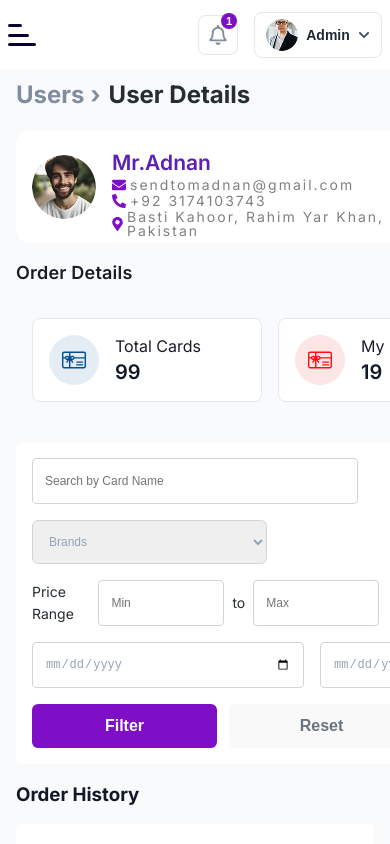
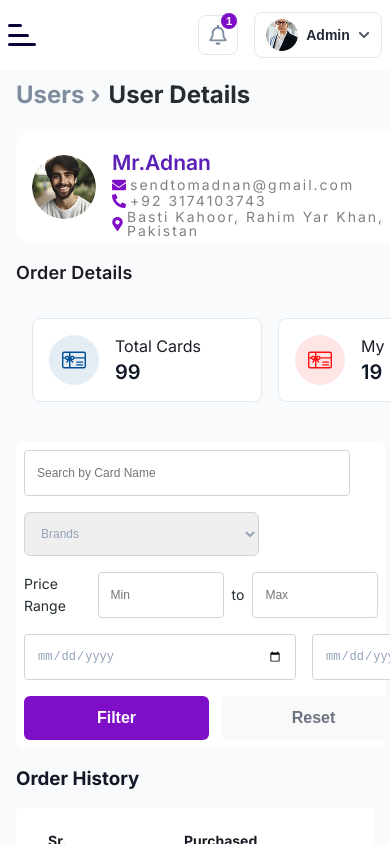
Before and after one commit to codewith-adnan/GiftCard, a React (Create React App) app: page /pages/usersDetail in a window 390 px wide. Built offline with nearby package versions, Linux system fonts and the light colour scheme.

Commit message:
add search filter and pagination

```diff
--- a/src/index.css
+++ b/src/index.css
@@ -20,20 +20,33 @@ body {
   border-radius: 8px;
 }
 
-/* ::-webkit-scrollbar-thumb {
+::-webkit-scrollbar-thumb {
   background: #7e22ce;
   border-radius: 8px;
-} */
+}
 
 ::-webkit-scrollbar-thumb:hover {
   background: #6b21a8;
 }
 
 /* Firefox */
-/* * {
-  scrollbar-width: 4px;
+* {
+  scrollbar-width: thin;
   scrollbar-color: #7e22ce #f1f1f1;
-} */
+}
+
+/* Mobile Scrollbar - Force visibility */
+@media (max-width: 700px) {
+  * {
+    scrollbar-width: thin;
+    scrollbar-color: #7e22ce #f1f1f1;
+  }
+
+  ::-webkit-scrollbar {
+    width: 3px;
+    -webkit-appearance: none;
+  }
+}
 
 code {
   font-family: source-code-pro, Menlo, Monaco, Consolas, 'Courier New',
--- a/src/layouts/styles.ts
+++ b/src/layouts/styles.ts
@@ -8,14 +8,14 @@ export const LayoutWrapper = styled.div`
   position: relative;
   width: 100%;
   height: 100vh;
-  overflow: auto;
+  overflow: hidden;
 `;
 
 export const ContentArea = styled.div<ContentAreaProps>`
   margin-top: 35px;
   margin-left: 0;
   padding: 2rem;
-  height: calc(110vh - 35px);
+  height: calc(100vh - 35px);
   background-color: #f9f9f9;
   transition: margin-left 0.3s ease;
   box-sizing: border-box;
@@ -24,17 +24,17 @@ export const ContentArea = styled.div<ContentAreaProps>`
 
   /* Custom Scrollbar */
   &::-webkit-scrollbar {
-    width: 2px;
+    width: 3px;
   }
 
   &::-webkit-scrollbar-track {
     background: #f1f1f1;
-    border-radius: 5px;
+    border-radius: 8px;
   }
 
   &::-webkit-scrollbar-thumb {
     background: #7e22ce;
-    border-radius: 5px;
+    border-radius: 8px;
   }
 
   &::-webkit-scrollbar-thumb:hover {
@@ -55,11 +55,14 @@ export const ContentArea = styled.div<ContentAreaProps>`
     margin-left: 0;
     padding: 2rem 0;
     width: 100%;
+    height: calc(100vh - 35px);
+    overflow-y: auto;
   }
 
   @media (max-width: 320px) {
-    height: auto;
+    height: calc(100vh - 35px);
     padding: 1.5rem 0;
     width: 100%;
+    overflow-y: auto;
   }
 `;
--- a/src/pages/categories/styles.ts
+++ b/src/pages/categories/styles.ts
@@ -4,7 +4,7 @@ export const Container = styled.div`
   background-color: #f9fafb;
   color: #111827;
   padding: 1.5rem;
-  max-width: 1050px;
+  max-width: 1200px;
   margin: auto;
   width: 100%;
   margin-left: 8px;
--- a/src/pages/dashboard/styles.ts
+++ b/src/pages/dashboard/styles.ts
@@ -5,7 +5,7 @@ export const DashboardWrapper = styled.div`
   width: 100%;
   margin: 0 auto;
   margin-top: 45px;
-  max-width: 1050px;
+  max-width: 1200px;
   height: auto;
 
   @media (min-width: 640px) {
--- a/src/pages/giftcards/styles.ts
+++ b/src/pages/giftcards/styles.ts
@@ -3,7 +3,7 @@ import styled from 'styled-components';
 export const GiftWrapper = styled.div`
   min-height: 100vh;
   padding: 1.5rem;
-  max-width: 1280px;
+  max-width: 1400px;
   margin: 0 auto;
   font-family: 'Inter', sans-serif;
 `;
--- a/src/pages/totalbrands/styles.ts
+++ b/src/pages/totalbrands/styles.ts
@@ -5,7 +5,7 @@ export const BrandWrapper = styled.div`
   font-family: sans-serif;
   color: #111827;
   padding: 1.5rem;
-  max-width: 1280px;
+  max-width: 1400px;
   margin: 0 auto;
 `;
 
--- a/src/pages/uncategoryBrands/styles.ts
+++ b/src/pages/uncategoryBrands/styles.ts
@@ -5,7 +5,7 @@ export const BrandWrapper = styled.div`
   font-family: sans-serif;
   color: #111827;
   padding: 1.5rem;
-  max-width: 1280px;
+  max-width: 1400px;
   margin: 0 auto;
 `;
 
--- a/src/pages/users/styles.ts
+++ b/src/pages/users/styles.ts
@@ -1,7 +1,7 @@
 import styled from "styled-components";
 
 export const UsersWrapper = styled.main`
-  max-width: 1150px;
+  max-width: 1300px;
   margin: 0 auto;
   padding: 1.5rem;
   font-family: sans-serif;
--- a/src/pages/usersDetail/styles.ts
+++ b/src/pages/usersDetail/styles.ts
@@ -35,7 +35,7 @@ export const Breadcrumb = styled.nav`
       font-weight: 700;
   }
 `;
-export const Bread =styled.div`
+export const Bread = styled.div`
 
       color: #808D9E;
       font-size: 24px;
@@ -58,7 +58,7 @@ export const UserCard = styled.section`
   height: 80px;
   max-width: 60rem;
   @media (max-width: 320px) {
-    width:97%;
+    width:88%;
   }
 `;
 
@@ -192,9 +192,11 @@ export const FilterForm = styled.form`
     align-items: center;
     flex-wrap: wrap;
     gap: 1rem;
-    width: 97%;
+    width: 99%;
+    padding: 0.5rem;
     @media screen {
     flex-direction: row;
+
   }
   }
 
@@ -269,6 +271,9 @@ export const SearchInput = styled.input`
   padding: 0.5rem 0.75rem;
   font-size: 14px;
   color: #1c1c27;
+  @media screen and (max-width: 320px) {
+    width: 210px;
+  }
 `;
 
 export const BrandSelect = styled.select`
@@ -392,7 +397,7 @@ export const TableWrapper = styled.div`
   padding: 1rem;
   border-radius: 5px;
   @media (max-width: 320px) {
-    width: 98%;
+    width: 89%;
   }
 `;
 
```
